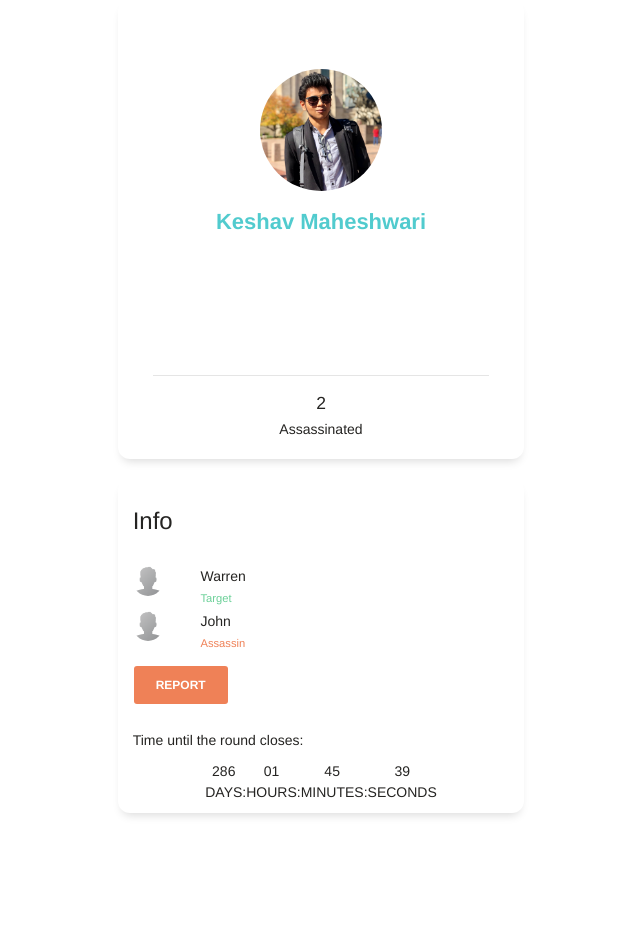
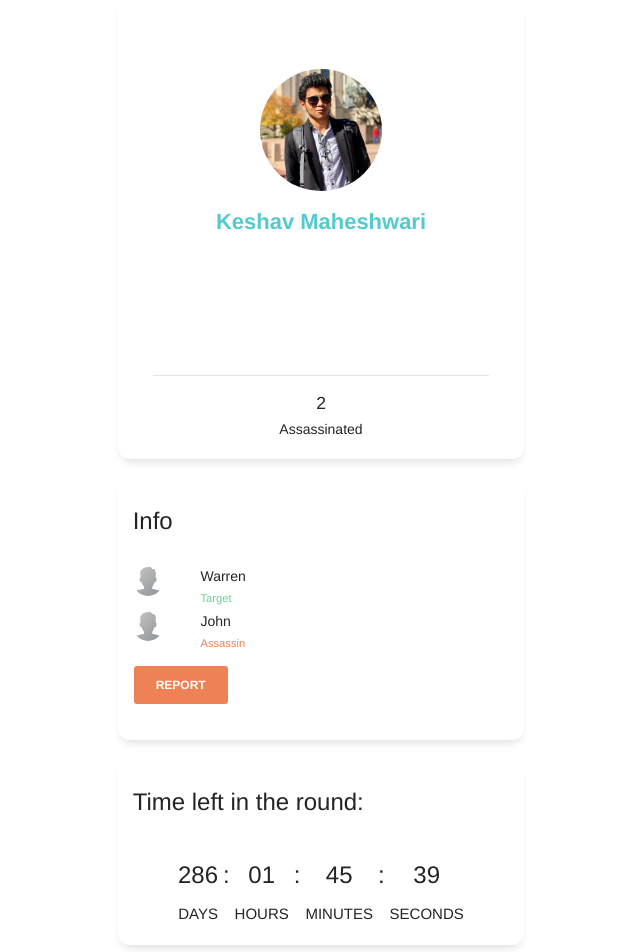
Before and after one commit to BUUPE/Ezio, a Next.js app: page /user in a window 1280 px wide. Shown: the top 952 px of the page, without its empty margins (319-959 px from the left). Before the commit the page ends 833 px from the top, so only its background shows below. Built offline with nearby package versions, Linux system fonts and the light colour scheme.

Commit message:
Add styles for round countdown

```diff
--- a/css/countdown.css
+++ b/css/countdown.css
@@ -5,23 +5,21 @@
 
 #clock div {
     display: inline-block;
-
+    font-size: 1.714em; /*Same as h1*/
 }
 
 .days:after,
 .hours:after,
 .minutes:after,
 .seconds:after {
-    /*font-size: 27px;*/
+    font-size: 15px;
     content: 'Days';
     text-align: center;
     position: relative;
-    /*margin: 10px 0 10px 0;*/
+    margin: 10px 5px 10px 5px;
     display: block;
 
     text-transform: uppercase;
-    /*color: rgba(27, 54, 93, 0.5);*/
-    /*font-weight: 700;*/
 }
 
 .hours:after {
--- a/pages/user.js
+++ b/pages/user.js
@@ -174,10 +174,15 @@ class User extends React.Component {
                       <Button color="danger">REPORT</Button>{''}
                     </li>
                   </ul>
+                </CardBody>
+              </Card>
 
-
-                  <div>Time until the round closes:</div>
-                  <div id="clock">
+              <Card>
+                <CardHeader>
+                  <CardTitle tag="h4">Time left in the round:</CardTitle>
+                </CardHeader>
+                <CardBody>
+                  <div id="clock" className="d-flex justify-content-center">
                     <div className="days">{this.state.countdown.days}</div>
                     <div>:</div>
                     <div className="hours">{this.state.countdown.hours}</div>
@@ -186,8 +191,6 @@ class User extends React.Component {
                     <div>:</div>
                     <div className="seconds">{this.state.countdown.seconds}</div>
                   </div>
-
-
                 </CardBody>
               </Card>
             </Col>
```
